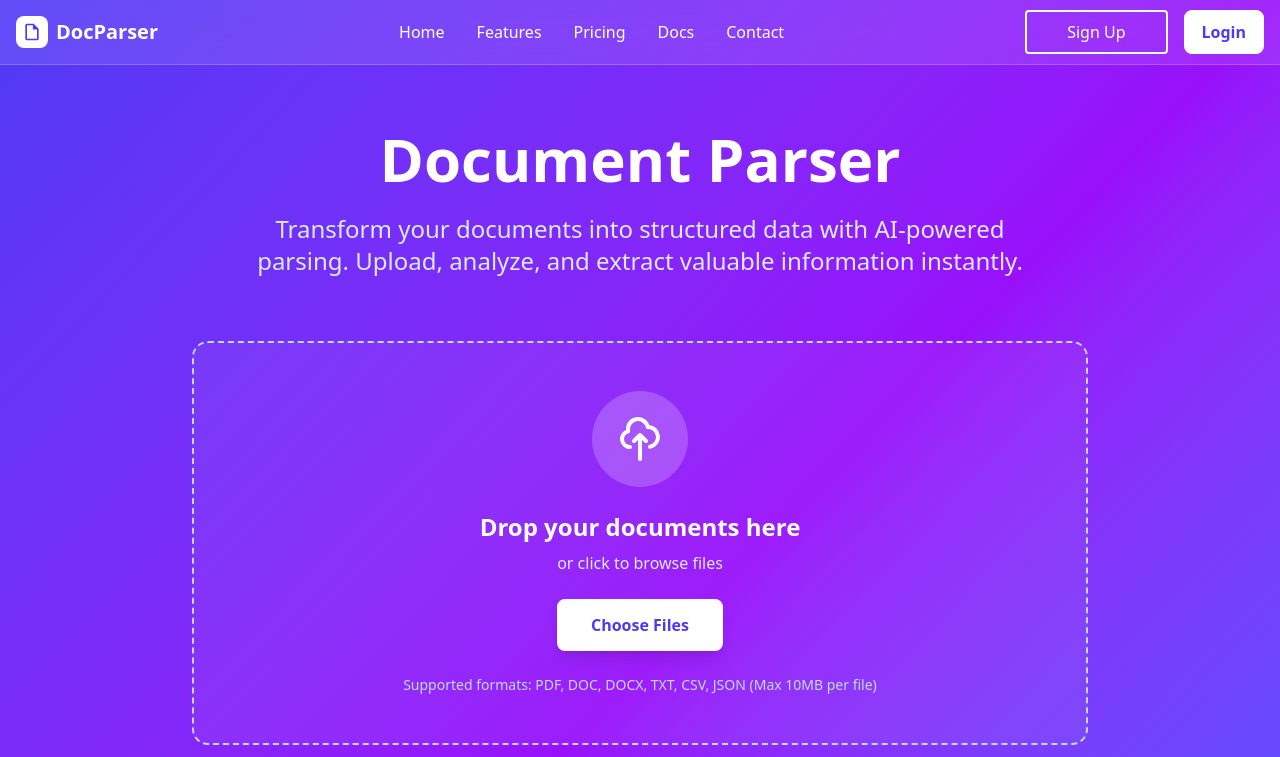
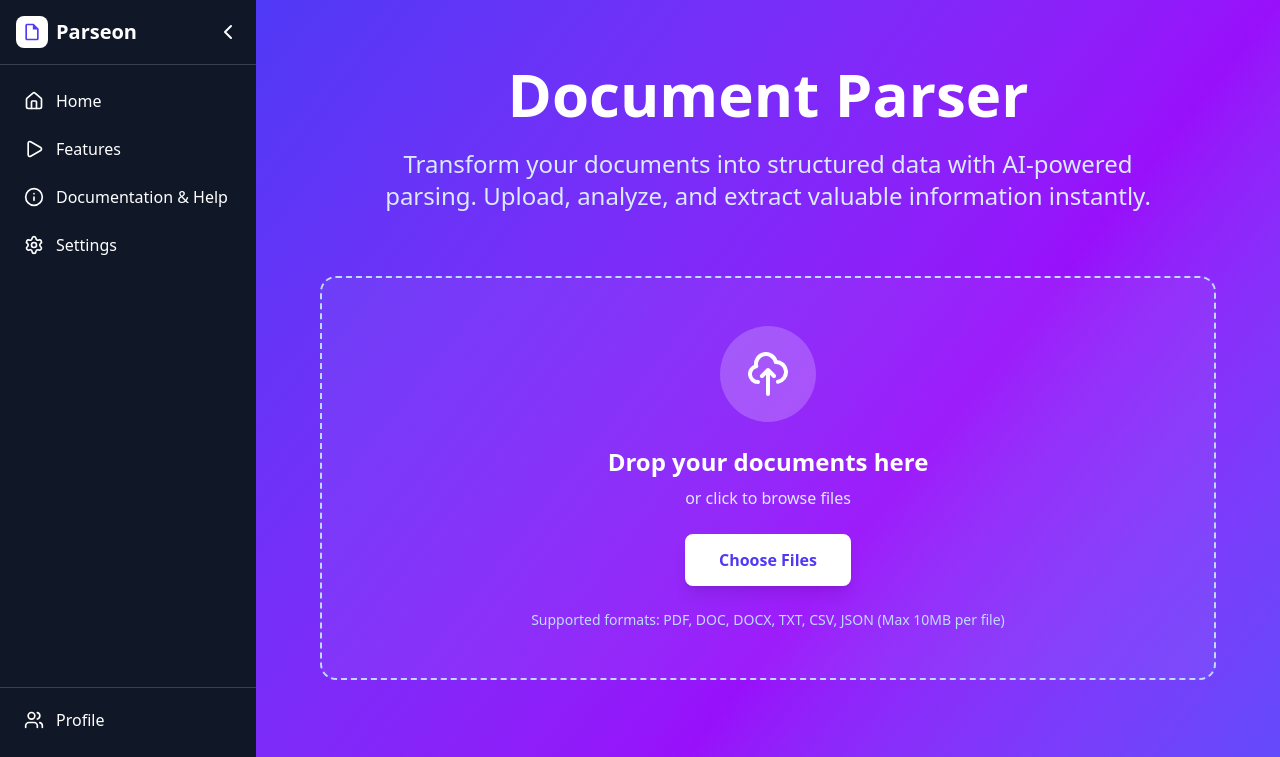
Before and after one commit to ayanghosh3042/parser, a React (Vite) app in the folder Frontend/: page /home in a window 1280 px wide. Shown: the top 757 px of the page. Built offline with nearby package versions, Linux system fonts and the light colour scheme.

Commit message:
Sidebar added

```diff
--- a/Frontend/Components/HomeNavBar.jsx
+++ /dev/null
@@ -1,118 +0,0 @@
-import React from "react";
-import Button from "../Design/Button";
-import { useNavigate } from "react-router-dom";
-
-const HomeNavBar = ({ isLoggedIn = false, userEmail = "", onLogout }) => {
-    const navigate = useNavigate();
-
-    return (
-        <nav className="bg-white/10 backdrop-blur-md border-b border-white/20">
-            <div className="container mx-auto px-4">
-                <div className="flex items-center justify-between h-16">
-                    {/* Logo */}
-                    <div className="flex items-center space-x-2">
-                        <div className="w-8 h-8 bg-white rounded-lg flex items-center justify-center">
-                            <svg
-                                className="w-5 h-5 text-indigo-600"
-                                fill="currentColor"
-                                viewBox="0 0 24 24"
-                            >
-                                <path d="M14,2H6A2,2 0 0,0 4,4V20A2,2 0 0,0 6,22H18A2,2 0 0,0 20,20V8L14,2M18,20H6V4H13V9H18V20Z" />
-                            </svg>
-                        </div>
-                        <span className="text-xl font-bold text-white">
-                            DocParser
-                        </span>
-                    </div>
-
-                    {/* Navigation Links */}
-                    <div className="hidden md:flex items-center space-x-8">
-                        <a
-                            href="#"
-                            className="text-white hover:text-blue-200 transition-colors duration-200"
-                        >
-                            Home
-                        </a>
-                        <a
-                            href="#"
-                            className="text-white hover:text-blue-200 transition-colors duration-200"
-                        >
-                            Features
-                        </a>
-                        <a
-                            href="#"
-                            className="text-white hover:text-blue-200 transition-colors duration-200"
-                        >
-                            Pricing
-                        </a>
-                        <a
-                            href="#"
-                            className="text-white hover:text-blue-200 transition-colors duration-200"
-                        >
-                            Docs
-                        </a>
-                        <a
-                            href="#"
-                            className="text-white hover:text-blue-200 transition-colors duration-200"
-                        >
-                            Contact
-                        </a>
-                    </div>
-
-                    {/* Action Buttons */}
-                    <div className="flex items-center space-x-4">
-                        {isLoggedIn ? (
-                            <>
-                                <span className="text-white text-sm hidden sm:block">
-                                    {userEmail}
-                                </span>
-                                <Button
-                                    onClick={onLogout}
-                                    className="bg-red-500 text-white px-4 py-2 rounded-lg font-semibold hover:bg-red-600 transition-all duration-200"
-                                >
-                                    Logout
-                                </Button>
-                            </>
-                        ) : (
-                            <>
-                                <Button
-                                    onClick={() => navigate("/register")}
-                                    className="text-white hover:text-blue-200 transition-colors duration-200 hidden sm:block"
-                                >
-                                    Sign Up
-                                </Button>
-                                <Button
-                                    onClick={() => navigate("/login")}
-                                    className="bg-white text-indigo-600 px-4 py-2 rounded-lg font-semibold hover:bg-blue-50 transition-all duration-200"
-                                >
-                                    Login
-                                </Button>
-                            </>
-                        )}
-                    </div>
-
-                    {/* Mobile Menu Button */}
-                    <div className="md:hidden">
-                        <button className="text-white hover:text-blue-200 transition-colors duration-200">
-                            <svg
-                                className="w-6 h-6"
-                                fill="none"
-                                stroke="currentColor"
-                                viewBox="0 0 24 24"
-                            >
-                                <path
-                                    strokeLinecap="round"
-                                    strokeLinejoin="round"
-                                    strokeWidth={2}
-                                    d="M4 6h16M4 12h16M4 18h16"
-                                />
-                            </svg>
-                        </button>
-                    </div>
-                </div>
-            </div>
-        </nav>
-    );
-};
-
-export default HomeNavBar;
--- a/Frontend/Components/HomePage.jsx
+++ b/Frontend/Components/HomePage.jsx
@@ -1,7 +1,7 @@
 import React, { useState, useEffect } from "react";
 import Button from "../Design/Button";
-import HomeNavBar from "./HomeNavBar";
 import { useNavigate } from "react-router-dom";
+import Sidebar from "./Sidebar";
 
 const HomePage = () => {
     const [dragActive, setDragActive] = useState(false);
@@ -82,12 +82,12 @@ const HomePage = () => {
     };
 
     return (
-        <div className="min-h-screen bg-gradient-to-br from-indigo-600 via-purple-600 to-blue-600">
-            <HomeNavBar
-                isLoggedIn={isLoggedIn}
-                userEmail={userEmail}
-                onLogout={handleLogout}
-            />
+        <div className="flex">
+    {/* SIDEBAR */}
+    <Sidebar />
+
+    {/* MAIN CONTENT */}
+    <div className="flex-1 min-h-screen bg-gradient-to-br from-indigo-600 via-purple-600 to-blue-600">
 
             {/* Hero Section */}
             <div className="container mx-auto px-4 py-16">
@@ -298,6 +298,7 @@ const HomePage = () => {
                 </div>
             </div>
         </div>
+        </div>
     );
 };
 
--- /dev/null
+++ b/Frontend/Components/Sidebar.tsx
@@ -0,0 +1,89 @@
+import { useState } from "react";
+import { Link, useLocation } from "react-router-dom";
+import {
+  Home,
+  Play,
+  Settings,
+  Users,
+  LogOut,
+  ChevronLeft,
+  ChevronRight,
+  Info
+} from "lucide-react";
+import Logo from "../Design/Logo";
+
+const Sidebar = () => {
+  const [collapsed, setCollapsed] = useState(false);
+  const location = useLocation();
+
+  const menuItems = [
+    { label: "Home", icon: Home, path: "/" },
+    { label: "Features", icon: Play, path: "/features" },
+    { label: "Documentation & Help", icon: Info, path: "/documentation" },
+    { label: "Settings", icon: Settings, path: "/settings" },
+  ];
+
+  return (
+    <div
+      className={`h-screen ${collapsed ? "w-16" : "w-64"
+        } bg-[#101828] text-white flex flex-col justify-between transition-all duration-300`}
+    >
+      {/* TOP */}
+      <div>
+        <div className="flex items-center justify-between p-4 border-b border-gray-700">
+          {!collapsed && <Logo />}
+
+          <button
+            onClick={() => setCollapsed(!collapsed)}
+            className="cursor-pointer ml-auto"
+          >
+            {collapsed ? <ChevronRight /> : <ChevronLeft />}
+          </button>
+        </div>
+        {/* MENU */}
+        <div className="mt-3">
+          {menuItems.map((item) => {
+            const Icon = item.icon;
+            const isActive = location.pathname === item.path;
+
+            return (
+              <Link
+                key={item.label}
+                to={item.path}
+                className={`flex items-center gap-3 px-4 py-3 mx-2 rounded cursor-pointer
+                ${isActive ? "bg-gray-700" : "hover:bg-gray-700"}
+                `}
+              >
+                <Icon size={20} />
+
+                {!collapsed && (
+                  <span className="font-medium">{item.label}</span>
+                )}
+              </Link>
+            );
+          })}
+        </div>
+      </div>
+
+      {/* BOTTOM */}
+      <div className="border-t border-gray-700 p-3">
+        <div className="flex flex-col gap-2">
+          <Link
+            to="/profile"
+            className="flex items-center gap-3 px-3 py-2 rounded hover:bg-gray-700"
+          >
+            <Users size={20} />
+            {!collapsed && "Profile"}
+          </Link>
+
+          <button className="flex items-center gap-3 px-3 py-2 rounded hover:bg-gray-700 cursor-pointer w-full">
+            <LogOut size={20} />
+            {!collapsed && "Logout"}
+          </button>
+        </div>
+      </div>
+    </div>
+  );
+};
+
+export default Sidebar;
--- /dev/null
+++ b/Frontend/Design/Logo.tsx
@@ -0,0 +1,23 @@
+import React from "react";
+
+const Logo = ({ className = "", textClass = "" }) => {
+  return (
+    <div className={`flex items-center space-x-2 ${className}`}>
+      <div className="w-8 h-8 bg-white rounded-lg flex items-center justify-center">
+        <svg
+          className="w-5 h-5 text-indigo-600"
+          fill="currentColor"
+          viewBox="0 0 24 24"
+        >
+          <path d="M14,2H6A2,2 0 0,0 4,4V20A2,2 0 0,0 6,22H18A2,2 0 0,0 20,20V8L14,2M18,20H6V4H13V9H18V20Z" />
+        </svg>
+      </div>
+
+      <span className={`text-xl font-bold text-white ${textClass}`}>
+        Parseon
+      </span>
+    </div>
+  );
+};
+
+export default Logo;
--- a/Frontend/package.json
+++ b/Frontend/package.json
@@ -11,6 +11,7 @@
     },
     "dependencies": {
         "@tailwindcss/vite": "^4.1.11",
+        "lucide-react": "^1.7.0",
         "react": "^19.1.1",
         "react-dom": "^19.1.1",
         "react-hot-toast": "^2.6.0",
```
Also changed, not shown: 1 other file (tests, documents, lock files or other folders).
